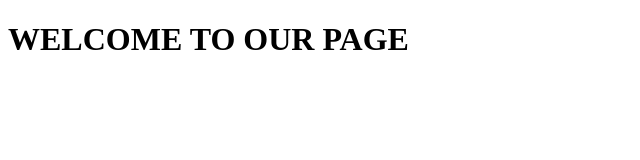
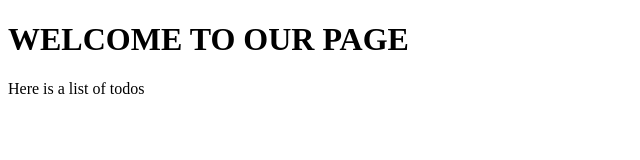
Before and after one commit to kunlecodes/todos, a plain HTML site: page index.html in a window 1280 px wide. Shown: the whole page, without its empty margins (0-640 px from the left). Drawn offline with Linux system fonts and the light colour scheme.

Commit message:
added a new paragraph

```diff
--- a/index.html
+++ b/index.html
@@ -8,5 +8,6 @@
 </head>
 <body>
     <h1>WELCOME TO OUR PAGE</h1>
+    <p>Here is a list of todos</p>
 </body>
 </html>
```
